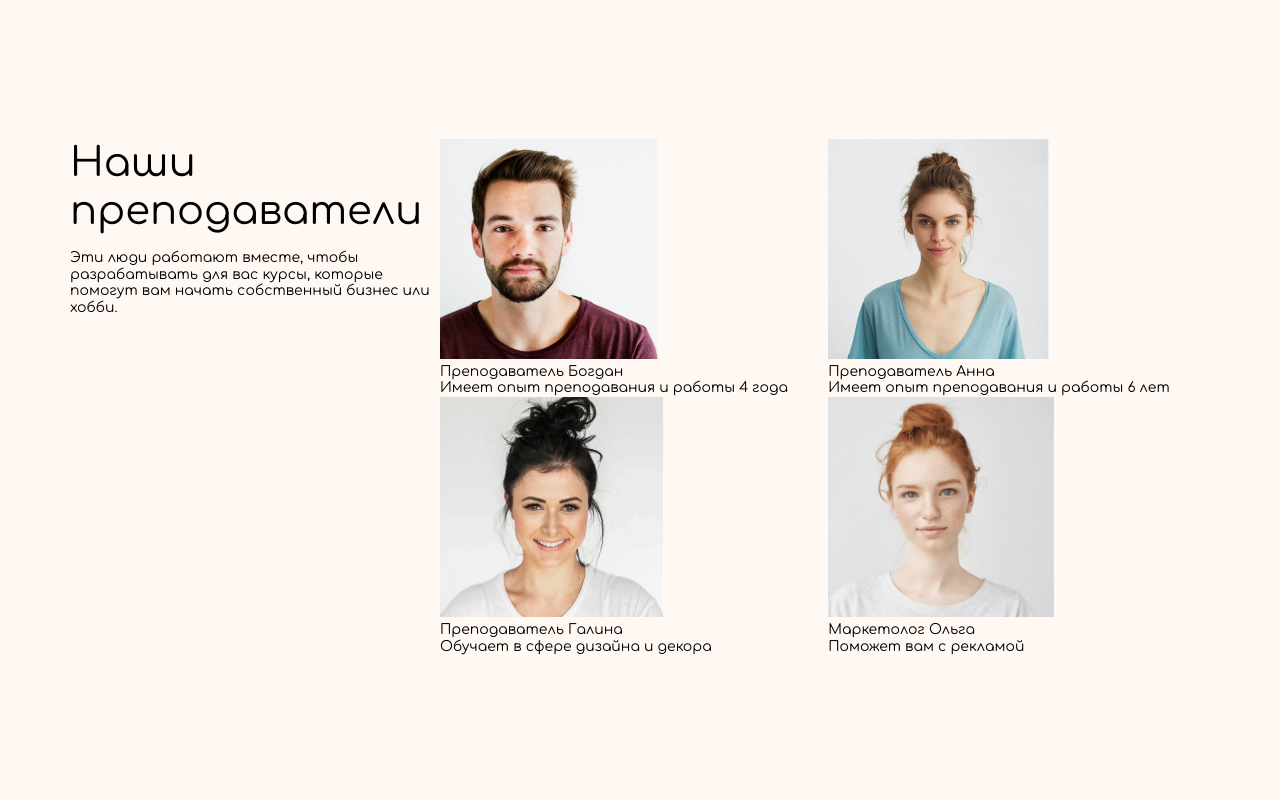
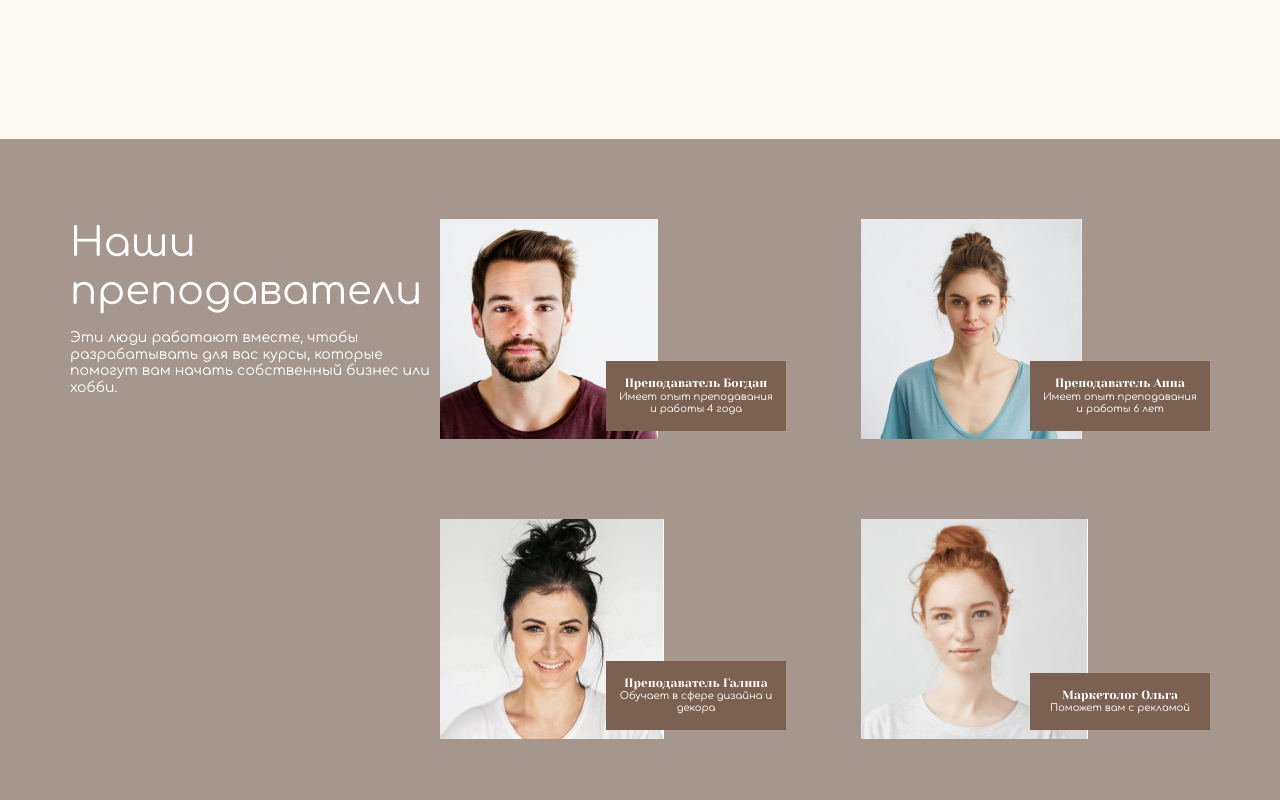
Before and after one commit to immmax/hm-candles-site, a plain HTML site: page index.html in a window 1280 px wide. Shown: the part 5180-5980 px from the top of the page. Drawn offline with Linux system fonts and the light colour scheme.

Commit message:
Add styles for desktop version of section "team"

```diff
--- a/css/style.css
+++ b/css/style.css
@@ -395,6 +395,36 @@ button{
 
 
 
+.team{
+    background-color: #A5978E;
+    padding: 80px 0 60px;
+    color: white;
+    margin-bottom: 150px;
+}
+.team__content{
+    padding-bottom: 0;
+    gap: 75px;
+}
+.team__item {
+    position: relative;
+}
+.team__item-box{
+    background-color: #7B6152;
+    text-align: center;
+    position: absolute;
+    padding: 15px 10px 16px;
+    width: 180px;
+    z-index: 4;
+    bottom: 13px;
+    right: 0;
+}
+.team__item-name{
+    font-size: 12px;
+    font-family: 'Yeseva One', cursive;
+}
+.team__item-descr{
+    font-size: 10px;
+}
 
 
 
```
